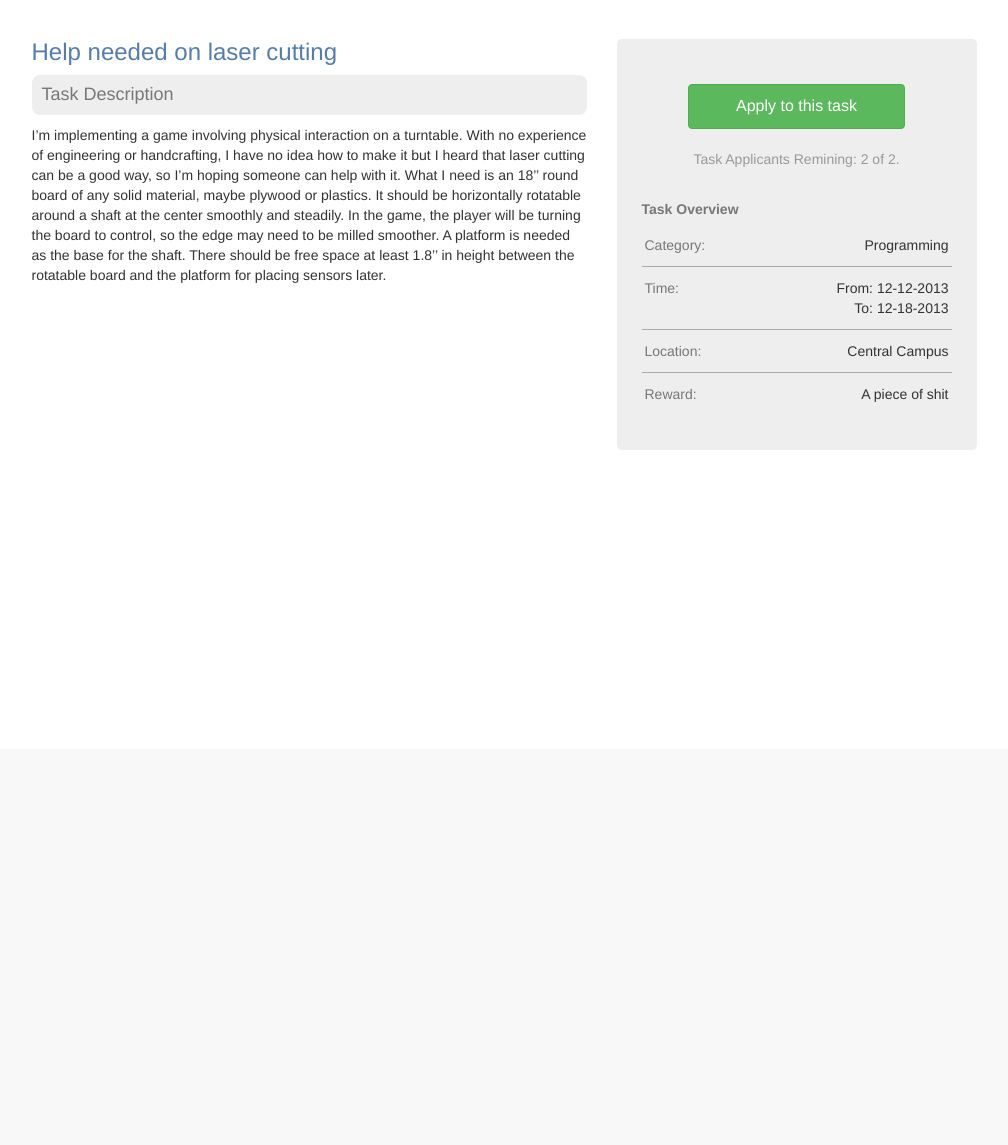
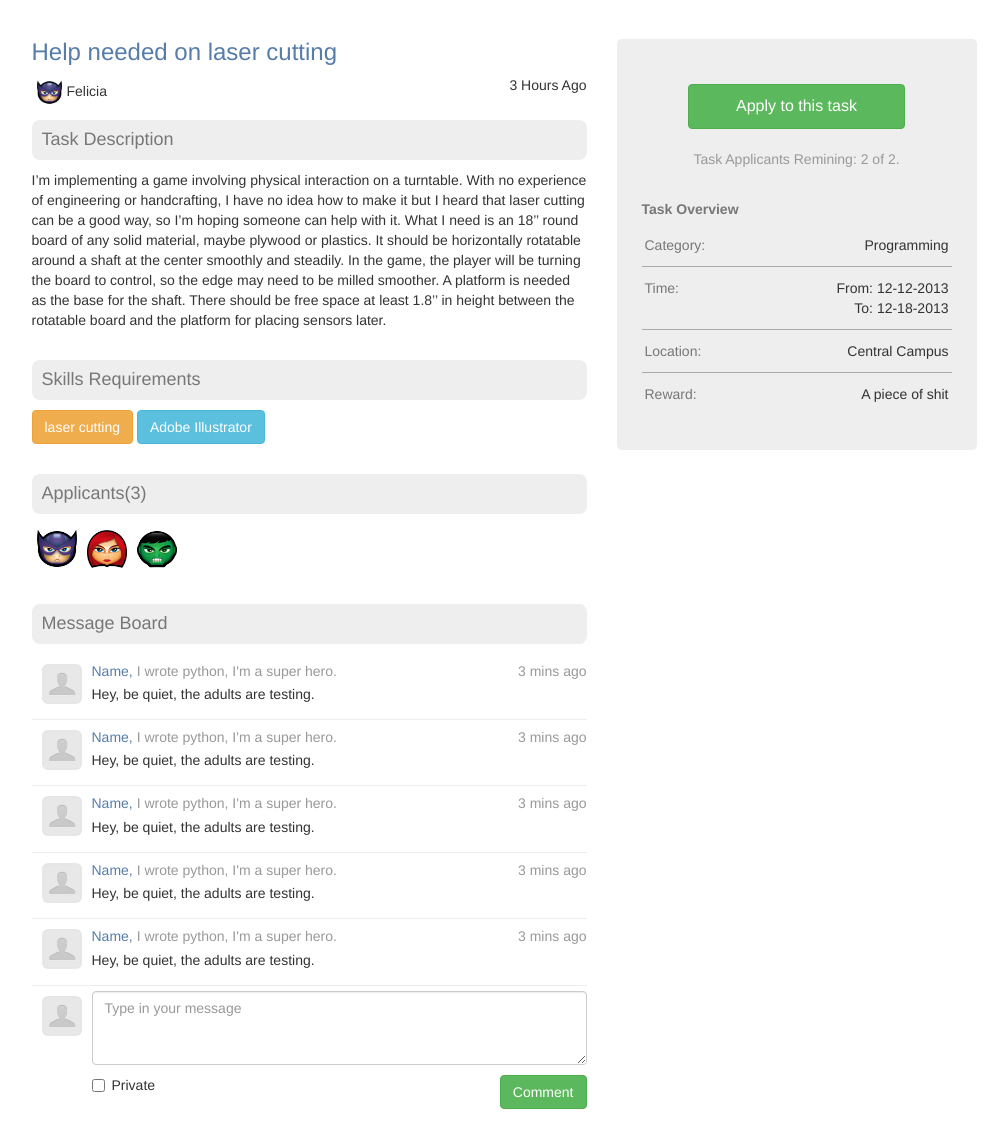
Before and after one commit to umliuxin/MHelper, a PHP site: page /task.php in a window 1280 px wide. Shown: the part 51-1196 px from the top of the page, without its empty margins (136-1144 px from the left). Before the commit the page ends 453 px from the top, so only its background shows below. Run offline with PHP 8.4, Linux system fonts and the light colour scheme; data that the repository does not hold is empty; some libraries are stand-ins or nearby versions.

Commit message:
more contents on task detail

```diff
--- a/css/task.css
+++ b/css/task.css
@@ -23,6 +23,54 @@ body {
 #task-content p{
 
 }
+#task-content .authorinfo{
+	overflow:hidden;
+}
+#task-content .authorinfo .avatar{
+	width:25px;
+	height:25px;
+}
+
+#task-content ul li{
+	margin-bottom:30px;
+}
+
+#task-content #messages li{
+	padding:5px 0;
+	margin-bottom:0px;
+	border-top:1px solid #eee;
+}
+#task-content #messages li:first-child{
+	border:none;
+}
+
+#messages .author {
+    width:60px;
+    height:100%;
+    text-align:center;
+    float:left;
+}
+#messages .content {
+    height: 100%;
+    margin-left: 60px;
+}
+#messages .content h5 {
+    color:#567daa;
+	margin:5px 0 5px 0;
+}
+#messages .content h4 {
+    color:#567daa;
+}
+#messages .content .time{
+	color:#999;
+	font-weight:normal;
+}
+
+#messages .content textarea{
+	margin-bottom:10px;
+}
+
+
 
 .overview{
 	background-color:#eee;
--- a/task.php
+++ b/task.php
@@ -21,10 +21,52 @@
 		<div class="row">
 			<div id="task-content" class="col-md-6 col-md-offset-1">
 				<h3>Help needed on laser cutting</h3>
-				<h4>Task Description</h4>
-				<p>I’m implementing a game involving physical interaction on a turntable. With no experience of engineering or handcrafting, I have no idea how to make it but I heard that laser cutting can be a good way, so I’m hoping someone can help with it.
+				<div class="authorinfo">
+					<span class="pull-left"><img class="avatar" src="img/superhero/Hawkeye.png">Felicia</span>
+					<span class="pull-right">3 Hours Ago</span>
+				</div>
+				<ul class="list-unstyled">
+					<li>
+						<h4>Task Description</h4>
+						<p>I’m implementing a game involving physical interaction on a turntable. With no experience of engineering or handcrafting, I have no idea how to make it but I heard that laser cutting can be a good way, so I’m hoping someone can help with it.
 
-What I need is an 18’’ round board of any solid material, maybe plywood or plastics. It should be horizontally rotatable around a shaft at the center smoothly and steadily. In the game, the player will be turning the board to control, so the edge may need to be milled smoother. A platform is needed as the base for the shaft. There should be free space at least 1.8’’ in height between the rotatable board and the platform for placing sensors later.</p>
+		What I need is an 18’’ round board of any solid material, maybe plywood or plastics. It should be horizontally rotatable around a shaft at the center smoothly and steadily. In the game, the player will be turning the board to control, so the edge may need to be milled smoother. A platform is needed as the base for the shaft. There should be free space at least 1.8’’ in height between the rotatable board and the platform for placing sensors later.</p>
+					</li>
+					<li>
+						<h4>Skills Requirements</h4>
+						<button type="button" class="btn btn-warning">laser cutting</button>
+						<button type="button" class="btn btn-info">Adobe Illustrator</button>
+					</li>
+					<li>
+						<h4>Applicants(3)</h4>
+						<img class="avatar" src="img/superhero/Hawkeye.png" title="changge"><img class="avatar" src="img/superhero/Black Widow.png"><img class="avatar" src="img/superhero/Hulk.png">
+					</li>
+					<li>
+						<h4>Message Board</h4>
+						<ul id="messages" class="list-unstyled">
+							<?php for($i=0; $i <= 4; $i++){?>
+							<li>
+								<div class="author"><img src="img/avatar.jpg" class="avatar img-rounded"></div>
+								<div class="content">
+									<h5>Name, <span class="text-muted">I wrote python, I'm a super hero.</span><span class="time pull-right">3 mins ago</span></h5>
+									<p>Hey, be quiet, the adults are testing.</p>
+								</div>
+							</li>
+							<?php }?>
+							<li>
+								<div class="author"><img src="img/avatar.jpg" class="avatar img-rounded"></div>
+								<div class="content">
+									<div class="form-group">
+										<textarea id="comment" class="form-control" rows="3" placeholder="Type in your message"></textarea>
+										<button type="button" class="btn btn-success pull-right">Comment</button>
+										<div class="checkbox"><label><input type="checkbox"> Private</label></div>
+									</div>
+								</div>
+							</li>
+						</ul>
+					</li>
+				</ul>
+
 	        </div>
 
 			<div id="task-sidebar" class="col-md-4">
```
